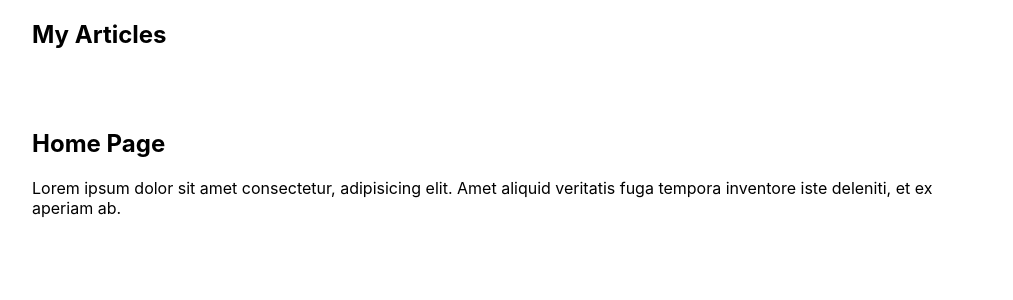
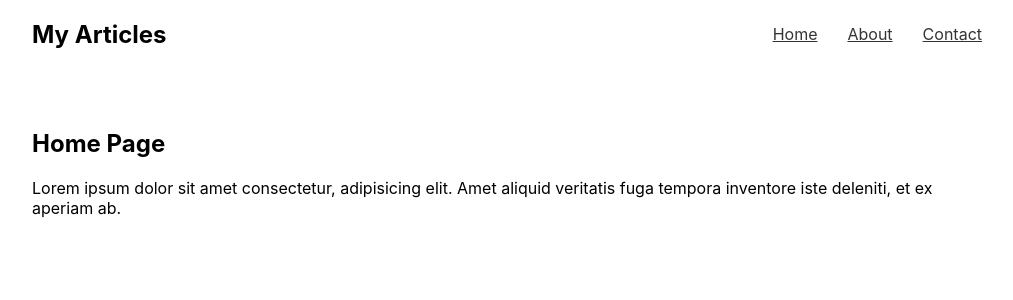
Before and after one commit to JAYMAC1/react-router, a React (Create React App) app in the folder my-router/: page / in a window 1280 px wide. Shown: the top 300 px of the page, without its empty margins (128-1141 px from the left). Built offline with nearby package versions, Linux system fonts and the light colour scheme.

Commit message:
Added NavLink

```diff
--- a/my-router/src/App.js
+++ b/my-router/src/App.js
@@ -1,4 +1,4 @@
-import { BrowserRouter, Route, Switch } from 'react-router-dom'
+import { BrowserRouter, Route, Switch, NavLink } from 'react-router-dom'
 import './App.css'
 import About from './pages/About'
 import Contact from './pages/Contact'
@@ -10,6 +10,9 @@
       <BrowserRouter>
         <nav>
           <h1>My Articles</h1>
+          <NavLink to='/'>Home</NavLink>
+          <NavLink to='/about'>About</NavLink>
+          <NavLink to='/contact'>Contact</NavLink>
         </nav>
         <Switch>
           <Route exact path='/'>
```
